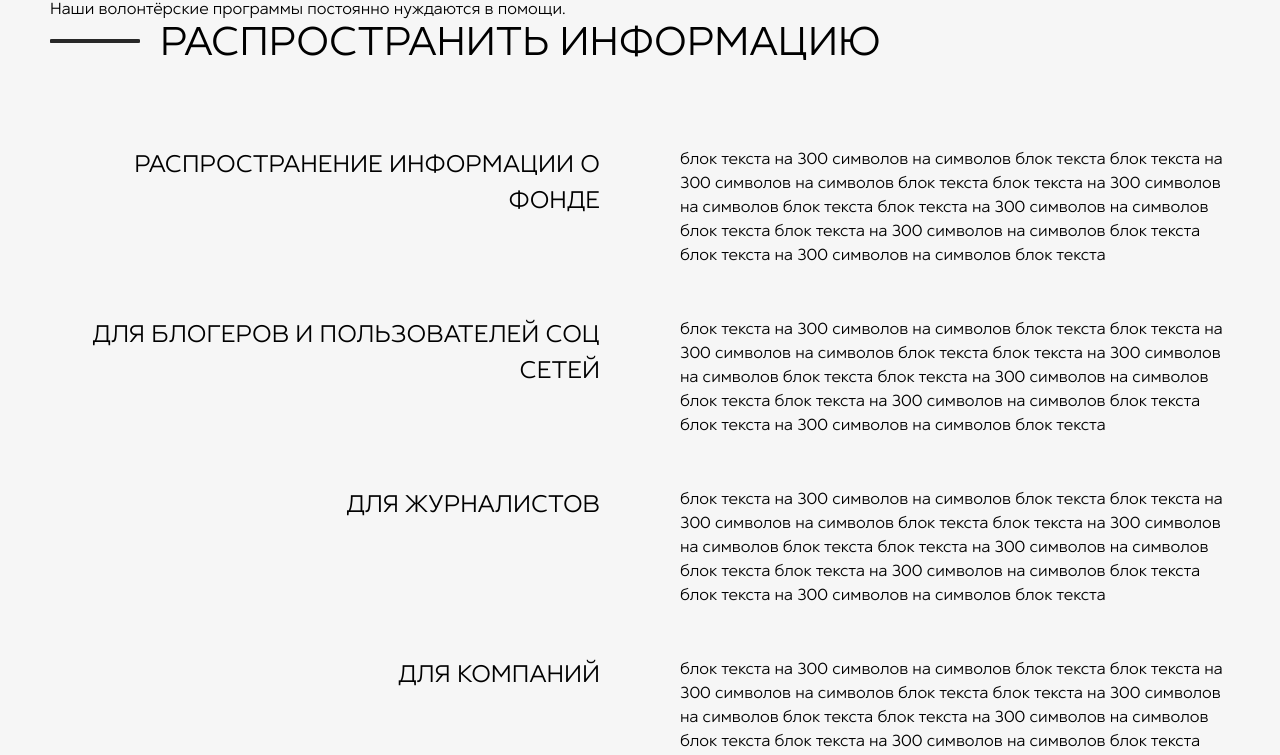
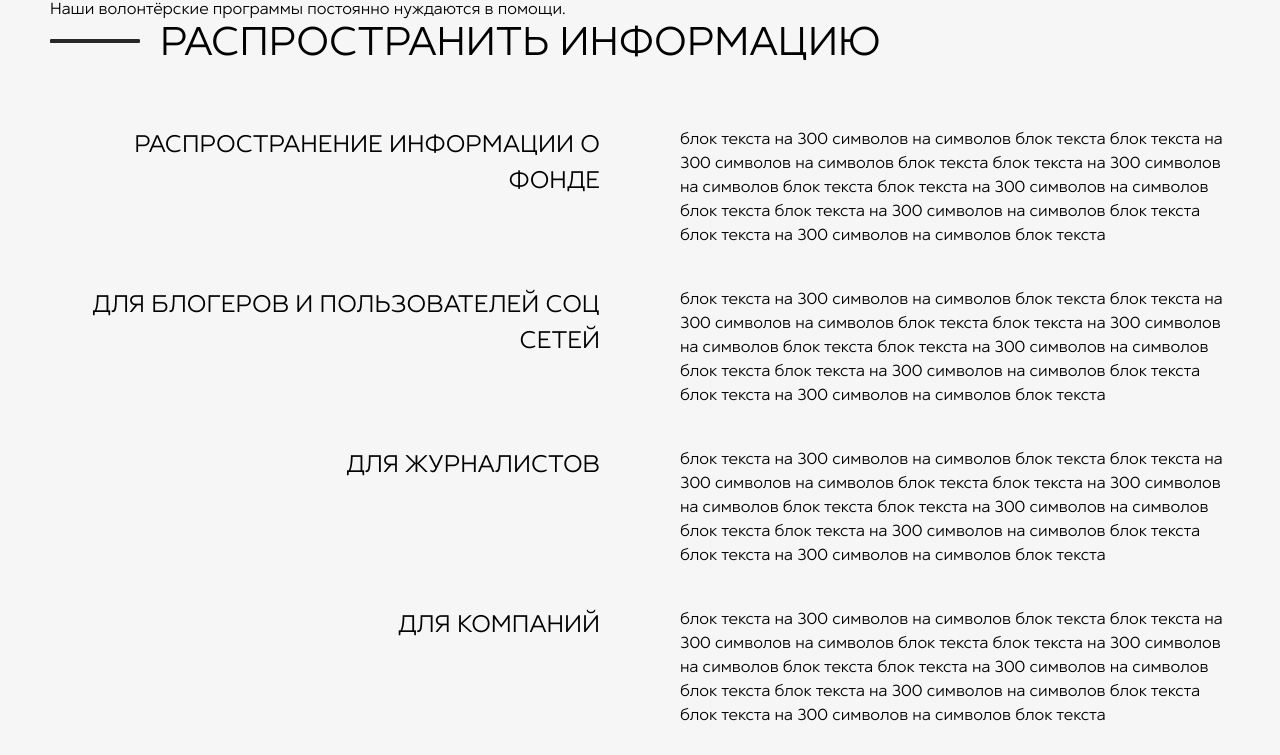
Before and after one commit to thirdmadman/fond-ravnovesie.ru_2023, a Next.js app: page /ways-to-help in a window 1280 px wide. Shown: the part 360-1115 px from the top of the page. Built offline with nearby package versions, Linux system fonts and the light colour scheme.

Commit message:
fix: correct spacing

```diff
--- a/src/styles/ways-to-help/sectionSpreadTheWord.scss
+++ b/src/styles/ways-to-help/sectionSpreadTheWord.scss
@@ -5,7 +5,7 @@
   align-items: center;
 
   h2 {
-    margin-bottom: 80px;
+    margin-bottom: 60px;
     width: 100%;
   }
 
@@ -13,7 +13,7 @@
     width: 100%;
     display: flex;
     flex-direction: column;
-    gap: 50px;
+    gap: 40px;
   }
 
   .section-spread-the-word__text-line {
```
